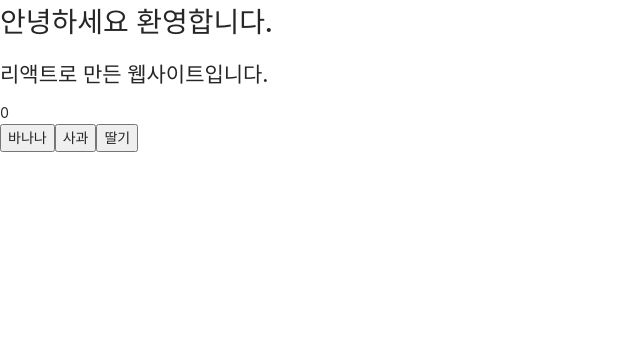
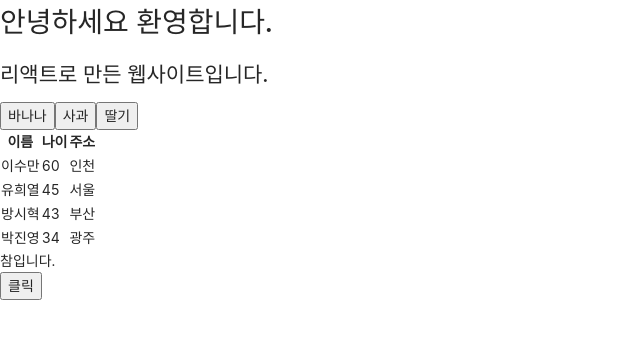
Before and after one commit to utolee90/React_Todo, a React (Create React App) app: page / in a window 1280 px wide. Shown: the top 338 px of the page, without its empty margins (0-640 px from the left). Built offline with nearby package versions, Linux system fonts and the light colour scheme.

Commit message:
소스 변경

```diff
--- a/src/App.js
+++ b/src/App.js
@@ -4,14 +4,35 @@ import Count from 'Count';
 import Welcome from 'Welcome';
 import ReactM from 'ReactM';
 import Fruits from 'Fruit';
+import Buttontest from 'Buttontest';
 import 'antd/dist/antd.css';
+import List from 'List';
+import TFtoggle from 'TFtoggle';
+
+function JsxTest(){
+  const user=2
+  return(
+  <>
+  {
+  (()=>{
+  if(user==1) return <div>가위</div>;
+  if(user==2) return <div>바위</div>;
+  if(user==3) return <div>보</div>;
+  })()
+  }
+  </>
+  )
+  };
 
 
 function App() { // jsx - HTML과 유사 - 그러나 JS 코드로 내부적으로 변환.
+  const listx= ['1','2','3']
     return (<div>
       <Welcome/>
       <ReactM/>
-      <Fruits/>
+      <Buttontest/>
+      <List/>
+      <TFtoggle/>
     </div>
   ); //컴포넌트 넣기 : 대문자로 사용.
 }
--- /dev/null
+++ b/src/Buttontest.js
@@ -0,0 +1,30 @@
+import React, { useState } from 'react';
+import { Button } from 'antd';
+
+function Buttontest()
+{
+    const [state, setState] = useState("");
+    const change1 = () =>{
+        setState("바나나");
+    }
+    const change2 = () =>{
+        setState("사과");
+    }
+    const change3 = () =>{
+        setState("딸기");
+    }
+    const change = (e) => {
+        setState(e.target.innerHTML);
+    }
+
+    return (<div>
+        <div>{state}</div>
+        <div>
+            <button data="바나나" name="바나나" onClick={change}>바나나</button>
+            <button data="사과" name="사과" onClick={change}>사과</button>
+            <button data="딸기" name="딸기" onClick={change}>딸기</button>
+        </div>
+    </div>)
+}
+
+export default Buttontest;
--- /dev/null
+++ b/src/List.js
@@ -0,0 +1,43 @@
+import React from 'react';
+
+function List(){
+
+    const students=[
+        {name:'이수만',age:'60',address:'인천'},
+        {name:'유희열',age:'45',address:'서울'},
+        {name:'방시혁',age:'43',address:'부산'},
+        {name:'박진영',age:'34',address:'광주'}
+        ];
+
+    return(
+        <table>
+            <thead>
+                <tr>
+                    <th>이름</th>
+                    <th>나이</th>
+                    <th>주소</th>
+                </tr>
+            </thead>
+            <tbody>
+                {
+                    students.map(
+                        (student,i) =>{
+                            return (<tr key={i}>
+                                <td>{student.name}</td>
+                                <td>{student.age}</td>
+                                <td>{student.address}</td>
+                            </tr>);
+                        }
+                    )
+                }
+
+            </tbody>
+        </table>
+
+    );
+
+
+}
+
+
+export default List;
--- /dev/null
+++ b/src/TFtoggle.js
@@ -0,0 +1,17 @@
+import React from 'react';
+
+function TFtoggle(){
+    const [toggle, setToggle] = React.useState(true);
+    const togglechange = () =>{
+      toggle ? setToggle(false) : setToggle(true);
+    }
+
+    return(
+      <>
+      {toggle? <div>참입니다.</div> : <div>거짓입니다.</div>}
+      <button onClick={togglechange}>클릭</button>
+      </>
+    )
+  }
+
+export default TFtoggle;
```
